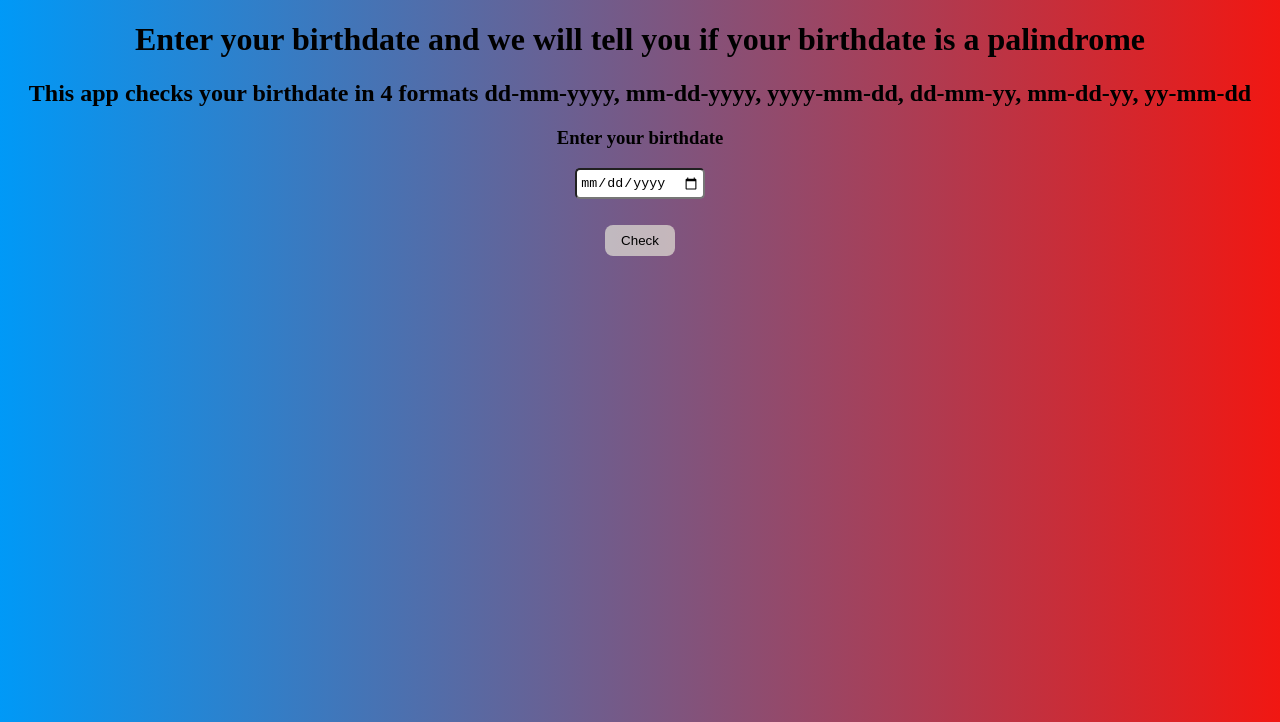
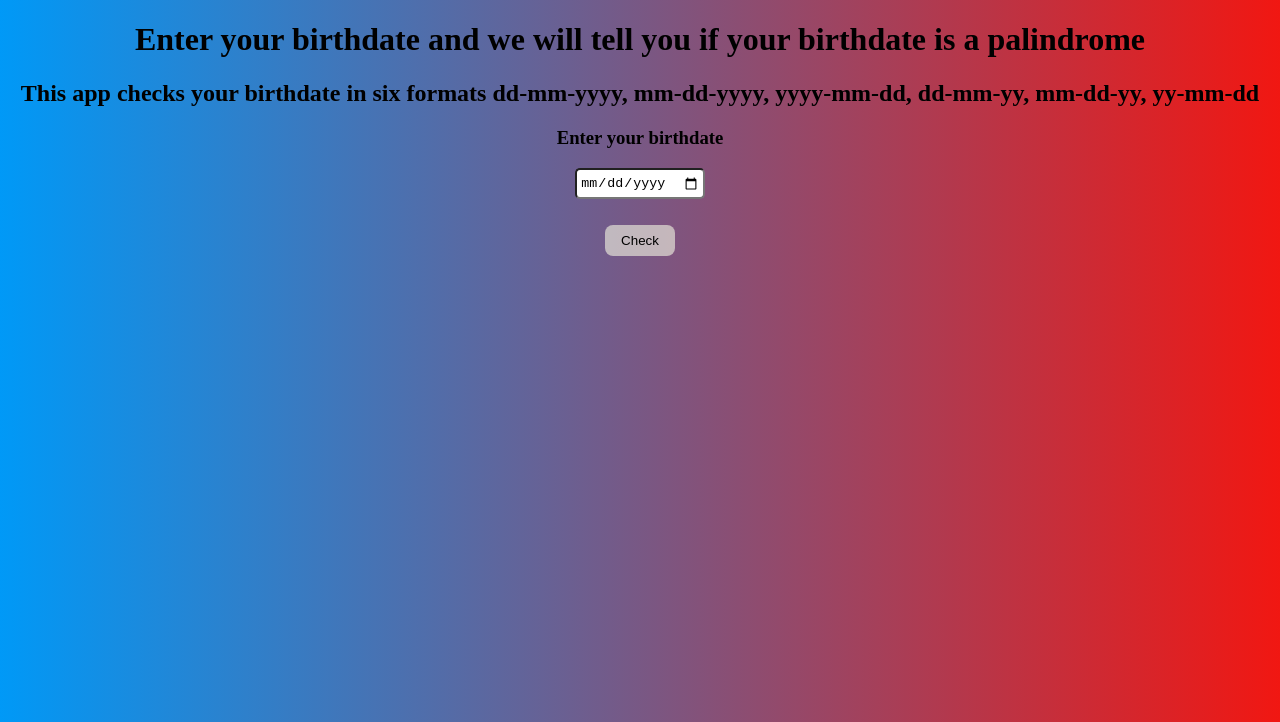
Before and after one commit to Chakravarthi0/mark-thirteen, a plain HTML site: page index.html in a window 1280 px wide. Shown: the top 722 px of the page. Drawn offline with Linux system fonts and the light colour scheme.

Commit message:
edited heading in index.html

```diff
--- a/index.html
+++ b/index.html
@@ -18,7 +18,7 @@
         </h1>
     </div>
 
-    <h2>This app checks your birthdate in 4 formats dd-mm-yyyy, mm-dd-yyyy, yyyy-mm-dd, dd-mm-yy, mm-dd-yy, yy-mm-dd </h2>
+    <h2>This app checks your birthdate in six formats dd-mm-yyyy, mm-dd-yyyy, yyyy-mm-dd, dd-mm-yy, mm-dd-yy, yy-mm-dd </h2>
 
     <h3>Enter your birthdate</h3>
 
```
